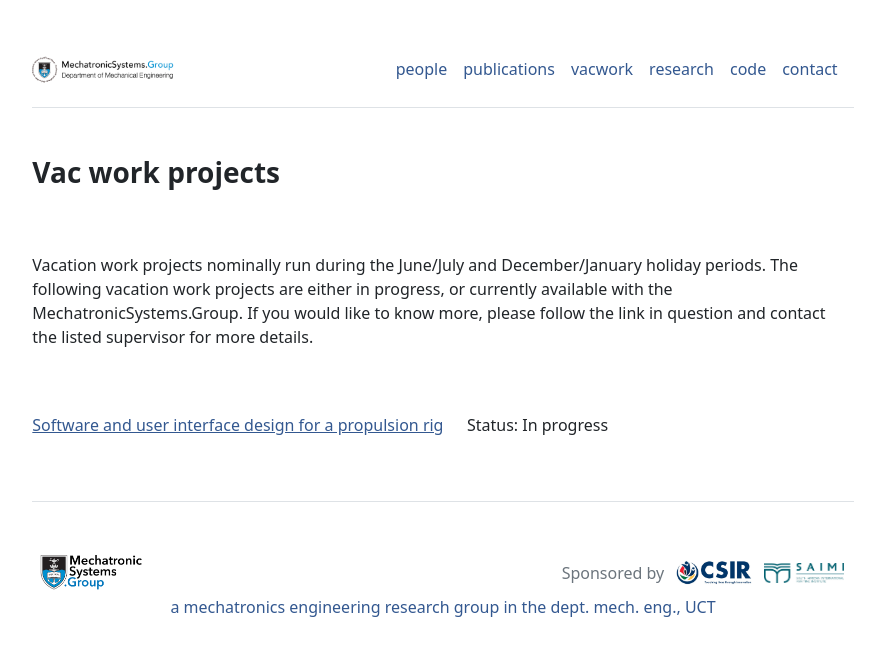
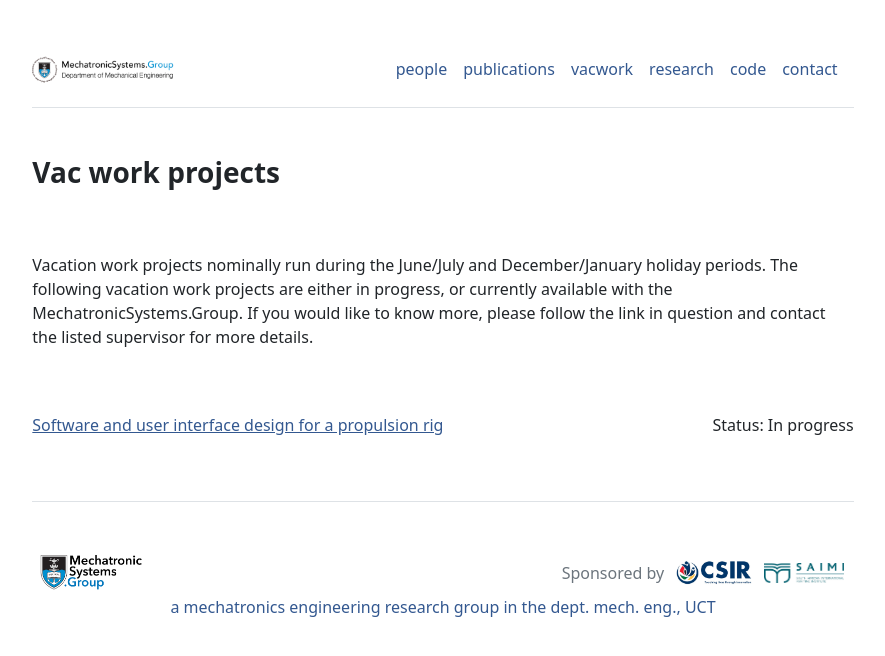
Before and after one commit to MechatronicSystems-Group/mechatronicsystems-group.github.io, a Jekyll site: the page built from vacwork.md, in a window 1280 px wide. Shown: the top 656 px of the page, without its empty margins (197-1082 px from the left). Built offline with Jekyll 4.4.1, drawn with Linux system fonts in a browser that asks for light colours.

Commit message:
Update vacwork.html

```diff
--- a/_layouts/vacwork.html
+++ b/_layouts/vacwork.html
@@ -20,7 +20,7 @@
       <p class="no-wrap"><a href="{{ site.github.url }}/vacwork_projects/{{ project.url }}">{{ project.name }}</a></p>
     </div>
   </div>
-  <div class="col-md-6" style="text-align: left;">
+  <div class="col-md-6" style="text-align: right;">
     <p>Status: {{ project.status }}</p>
   </div>
 </div>
```
